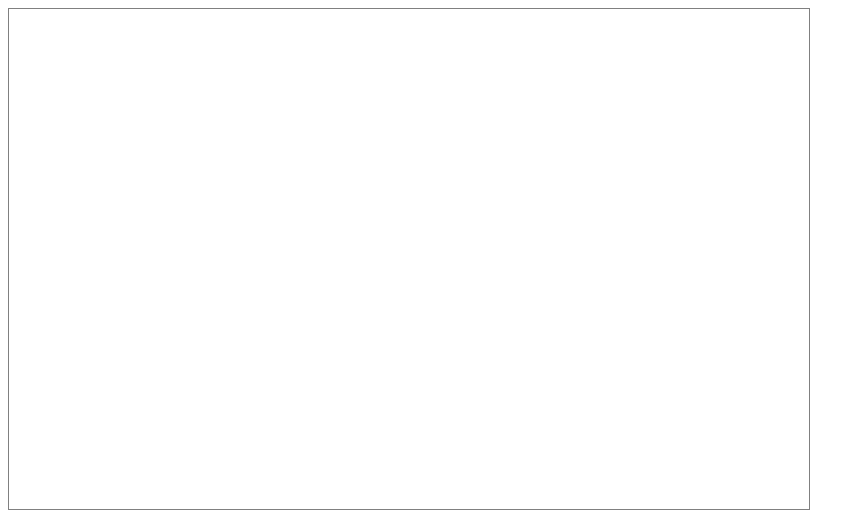
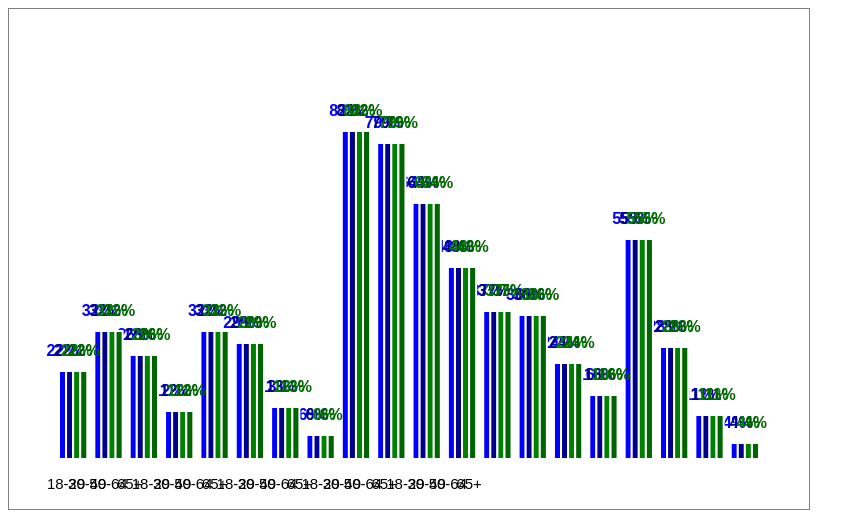
Before and after one commit to aconsilvio/DataVis_Project2, a plain HTML site: page examplecode.html in a window 1280 px wide. Shown: the whole page, without its empty margins (0-865 px from the left). Drawn offline with nearby package versions, Linux system fonts and the light colour scheme.

Commit message:
some kind of something

```diff
--- a/examplecode.html
+++ b/examplecode.html
@@ -33,79 +33,7 @@ window.addEventListener("load",run);
 
 function run () {
 
-    var category = "age";
-    var data2013 = getDataRows(category,2013);
-    var data2014 = getDataRows(category,2014);
-
-    var svg = d3.select("#viz");
-
-    // get the size of the SVG element
-    var height = svg.attr("height");
-    var width = svg.attr("width");
-
-    // the chart lives in the svg surrounded by a margin of 100px
-    var margin = 100;
-    var chartHeight = height - 2*margin;
-    var chartWidth = width - 2*margin;
-
-    // figure out the width of the bars so that all bars fit and
-    //   there is one bar width between them
-    // note that every data point now has _2_ bars associated with
-    //   it
-    var barWidth = chartWidth/(3*data2013.length-1);
-
-    var data = [data2013,data2014];
-    var color = ["blue","darkblue"];
-
-    // first draw all the 2013 bars, then the 2014 bars
-    data.forEach(function(d,j) {
-	d.forEach(function(v,i) {
-	    // compute the height of the bar as a proportion of the
-	    // available chartHeight
-	    var barHeight = chartHeight*v.value/100;
-	    // figure out where the vetical bar starts
-	    var yPos = height-margin-barHeight;
-
-	    // create bar & value text
-	    // add some styles to make it pretty too
-
-            svg.append("rect")
-		.attr("x",margin+(i*3+j)*barWidth)
-		.attr("y",yPos)
-		.attr("width",barWidth)
-		.attr("height",barHeight)
-		.style("stroke","white")
-		.style("stroke-width","2px")
-		.style("fill",color[j]);
-
-	    svg.append("text")
-		.attr("x",margin+(i*3+j)*barWidth+barWidth/2)
- 		.attr("y",yPos-20)
-		.attr("dy","0.3em")
-		.style("text-anchor","middle")
-		.style("font-family","sans-serif")
-		.style("font-weight","bold")
-		.style("font-size","16px")
-		.style("fill",color[j])
-		.text(v.value+"%");
-	});
-
-    });
-
-
-    // show the labels (position them centered with respect
-    // to _both_ 2013 and 2014 bars
-    data2013.forEach(function(v,i) {
-	svg.append("text")
-	    .attr("x",margin+(i*3)*barWidth+barWidth)
-	    .attr("y",margin+chartHeight+50)
-	    .attr("dy","0.3em")
-	    .style("text-anchor","middle")
-	    .style("font-family","sans-serif")
-	    .style("font-size","20px")
-	    .text(v.group);
-    });
-
+    firstType("all", "age");
 }
 
 /* From
@@ -114,7 +42,7 @@ function run () {
 
 //schema : site, category, group, value
 
-function getDataRows (category,year) {
+function getDataRows (category) {
     var data = [
 	{ site:"linkedin", category:"gender", group:"men", value:26},
 	{ site:"linkedin", category:"gender", group:"women", value:25},
@@ -122,7 +50,7 @@ function getDataRows (category,year) {
 	{ site:"linkedin", category:"race", group:"Black, Non-Hispanic", value:22},
 	{ site:"linkedin", category:"race", group:"Hispanic", value:22},
 	{ site:"linkedin", category:"age", group:"18-29", value:22},
-	{ site:"linkedin", category:"age", group:"20-49", value:32},
+	{ site:"linkedin", category:"age", group:"30-49", value:32},
 	{ site:"linkedin", category:"age", group:"50-64", value:26},
 	{ site:"linkedin", category:"age", group:"65+", value:12},
 	{ site:"linkedin", category:"education", group:"High school grad or less", value:9},
@@ -144,7 +72,7 @@ function getDataRows (category,year) {
 	{ site:"twitter", category:"race", group:"Black, Non-Hispanic", value:28},
 	{ site:"twitter", category:"race", group:"Hispanic", value:28},
 	{ site:"twitter", category:"age", group:"18-29", value:32},
-	{ site:"twitter", category:"age", group:"20-49", value:29},
+	{ site:"twitter", category:"age", group:"30-49", value:29},
 	{ site:"twitter", category:"age", group:"50-64", value:13},
 	{ site:"twitter", category:"age", group:"65+", value:6},
 	{ site:"twitter", category:"education", group:"High school grad or less", value:19},
@@ -224,8 +152,94 @@ function getDataRows (category,year) {
     ];
 
     return data.filter(function(row) {
-	return (row.category===category && row.year===year) ; });
+	return (row.category===category) ; });
 }
+
+
+function firstType (sites, category) {
+
+    var category = "age";
+    var group1 = "18-29";
+    var group2 = "30-49";
+    var group3 = "50-64";
+    var group4 = "65+";
+    var data1 = getDataRows(category,group1);
+    var data2 = getDataRows(category, group2);
+    var data3 = getDataRows(category, group3);
+    var data4 = getDataRows(category, group4);
+
+
+    var svg = d3.select("#viz");
+
+    // get the size of the SVG element
+    var height = svg.attr("height");
+    var width = svg.attr("width");
+
+    // the chart lives in the svg surrounded by a margin of 100px
+    var margin = 50;
+    var chartHeight = height - 2*margin;
+    var chartWidth = width - 2*margin;
+
+    // figure out the width of the bars so that all bars fit and
+    //   there is one bar width between them
+    // note that every data point now has _2_ bars associated with
+    //   it
+
+    var data = [data1, data2, data3, data4];
+    var color = ["blue","darkblue","green","darkgreen"];
+
+    var barWidth = chartWidth/((data.length+1)*data1.length-1);
+
+    // first draw all the 2013 bars, then the 2014 bars
+    data.forEach(function(d,j) {
+	d.forEach(function(v,i) {
+	    // compute the height of the bar as a proportion of the
+	    // available chartHeight
+	    var barHeight = chartHeight*v.value/100;
+	    // figure out where the vetical bar starts
+	    var yPos = height-margin-barHeight;
+
+	    // create bar & value text
+	    // add some styles to make it pretty too
+
+            svg.append("rect")
+		.attr("x",margin+(i*(data.length+1)+j)*barWidth)
+		.attr("y",yPos)
+		.attr("width",barWidth)
+		.attr("height",barHeight)
+		.style("stroke","white")
+		.style("stroke-width","2px")
+		.style("fill",color[j]);
+
+	    svg.append("text")
+		.attr("x",margin+(i*(data.length+1)+j)*barWidth+barWidth/2)
+ 		.attr("y",yPos-20)
+		.attr("dy","0.3em")
+		.style("text-anchor","middle")
+		.style("font-family","sans-serif")
+		.style("font-weight","bold")
+		.style("font-size","16px")
+		.style("fill",color[j])
+		.text(v.value+"%");
+	});
+
+    });
+
+
+    // show the labels (position them centered with respect
+    // to _both_ 2013 and 2014 bars
+    data1.forEach(function(v,i) {
+	svg.append("text")
+	    .attr("x",margin+(i*3)*barWidth+barWidth)
+	    .attr("y",margin+chartHeight+25)
+	    .attr("dy","0.3em")
+	    .style("text-anchor","middle")
+	    .style("font-family","sans-serif")
+	    .style("font-size","15px")
+	    .text(v.group);
+    });
+}
+
 
     </script>
 
```
